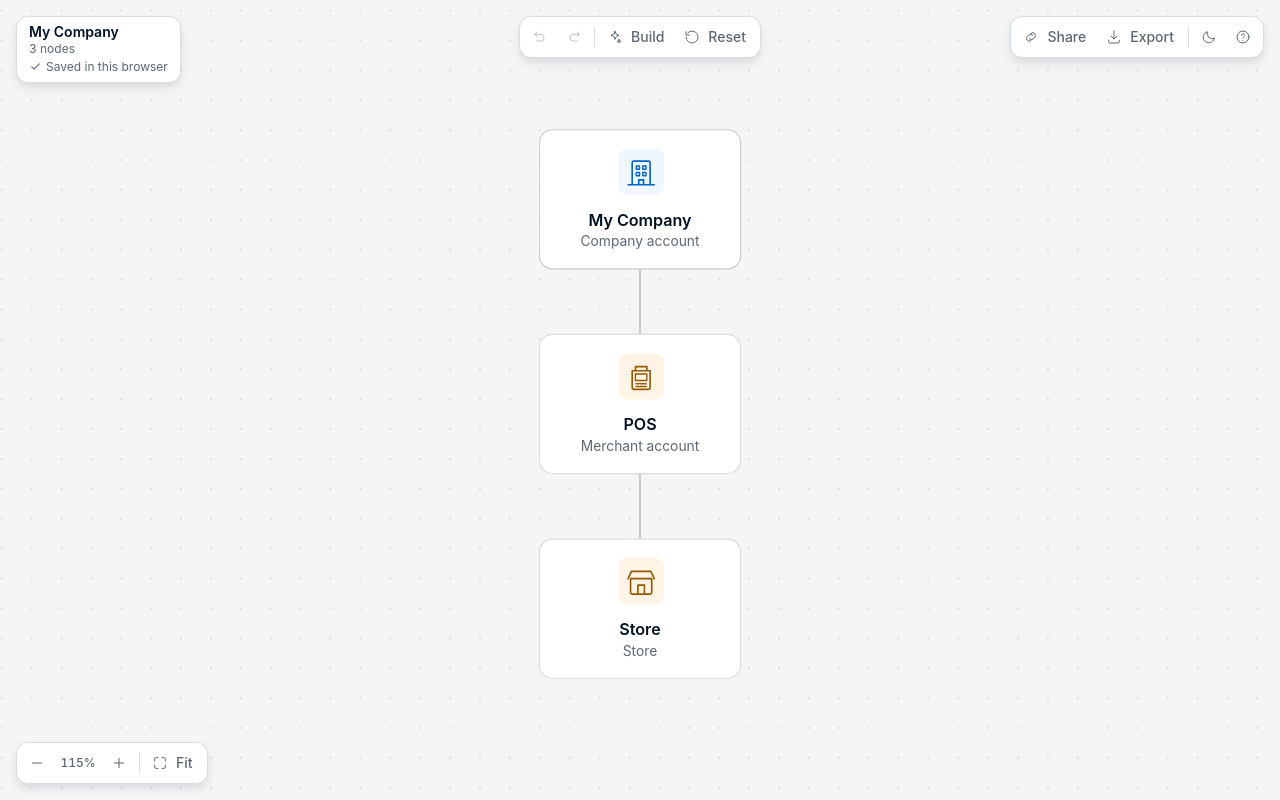
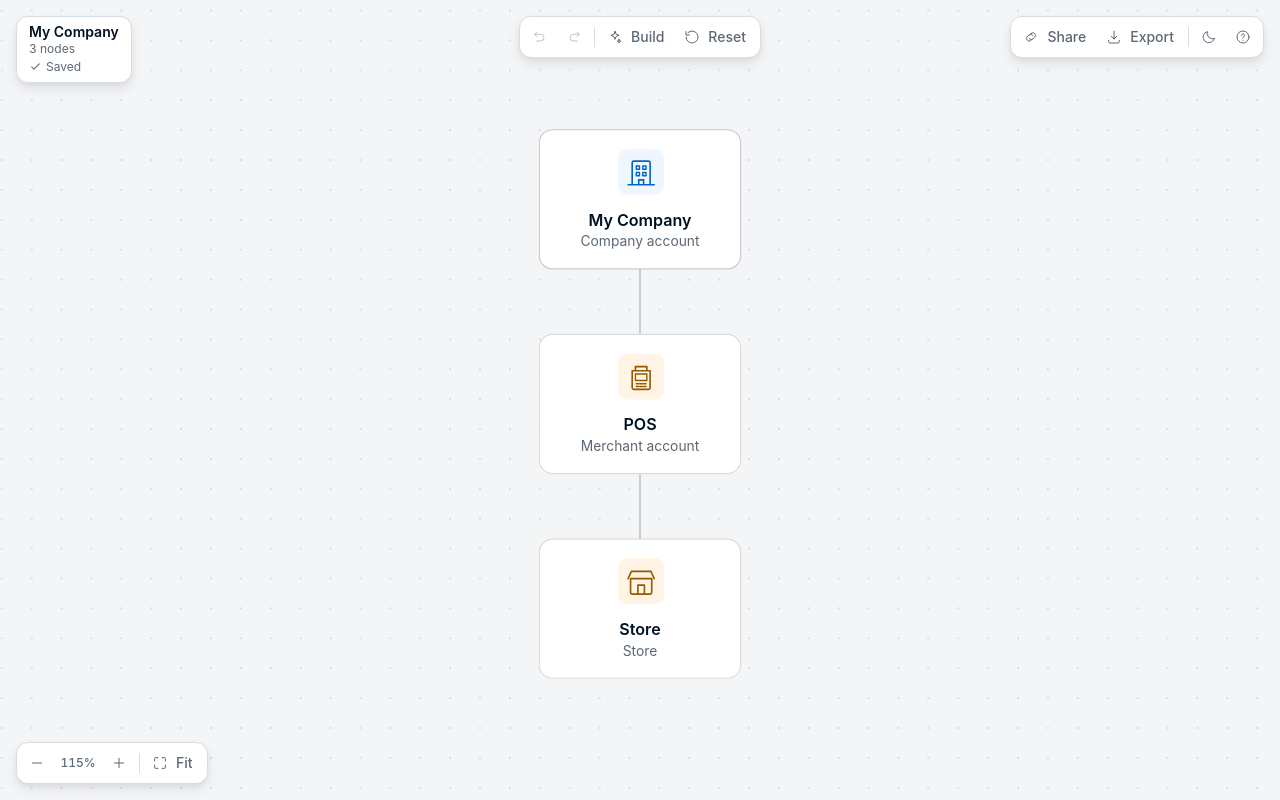
Before and after one commit to danusky-adyen/adyen-accounts-structure, a React (Vite) app: page / in a window 1280 px wide. Built offline with nearby package versions, Linux system fonts and the light colour scheme.

Commit message:
Say just Saved

```diff
--- a/src/components/SaveIndicator.tsx
+++ b/src/components/SaveIndicator.tsx
@@ -3,7 +3,7 @@ import styles from './SaveIndicator.module.css';
 
 const COPY = {
   saved: {
-    label: 'Saved in this browser',
+    label: 'Saved',
     title: 'This diagram is stored in this browser and comes back on your next visit. Click to save it again.',
   },
   saving: {
```
